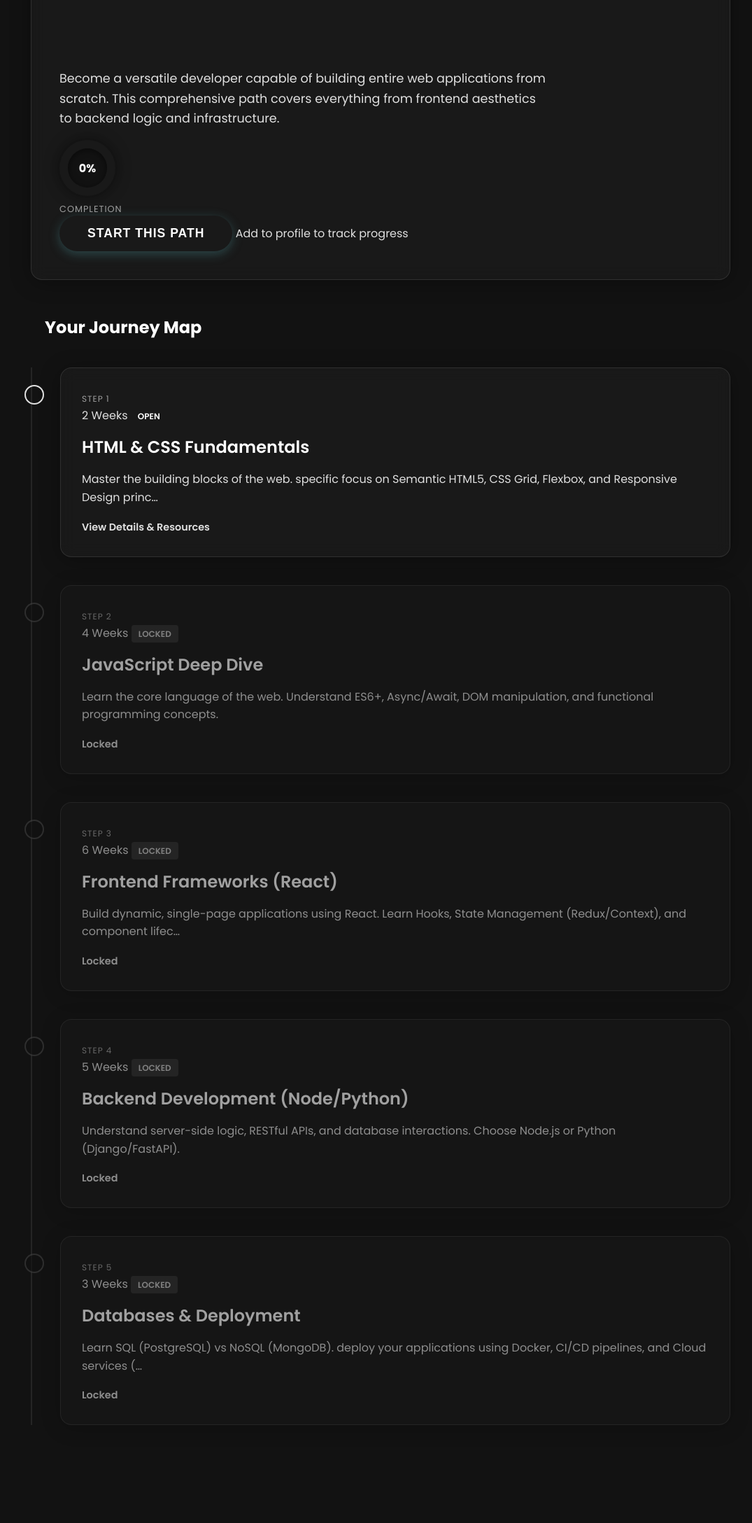
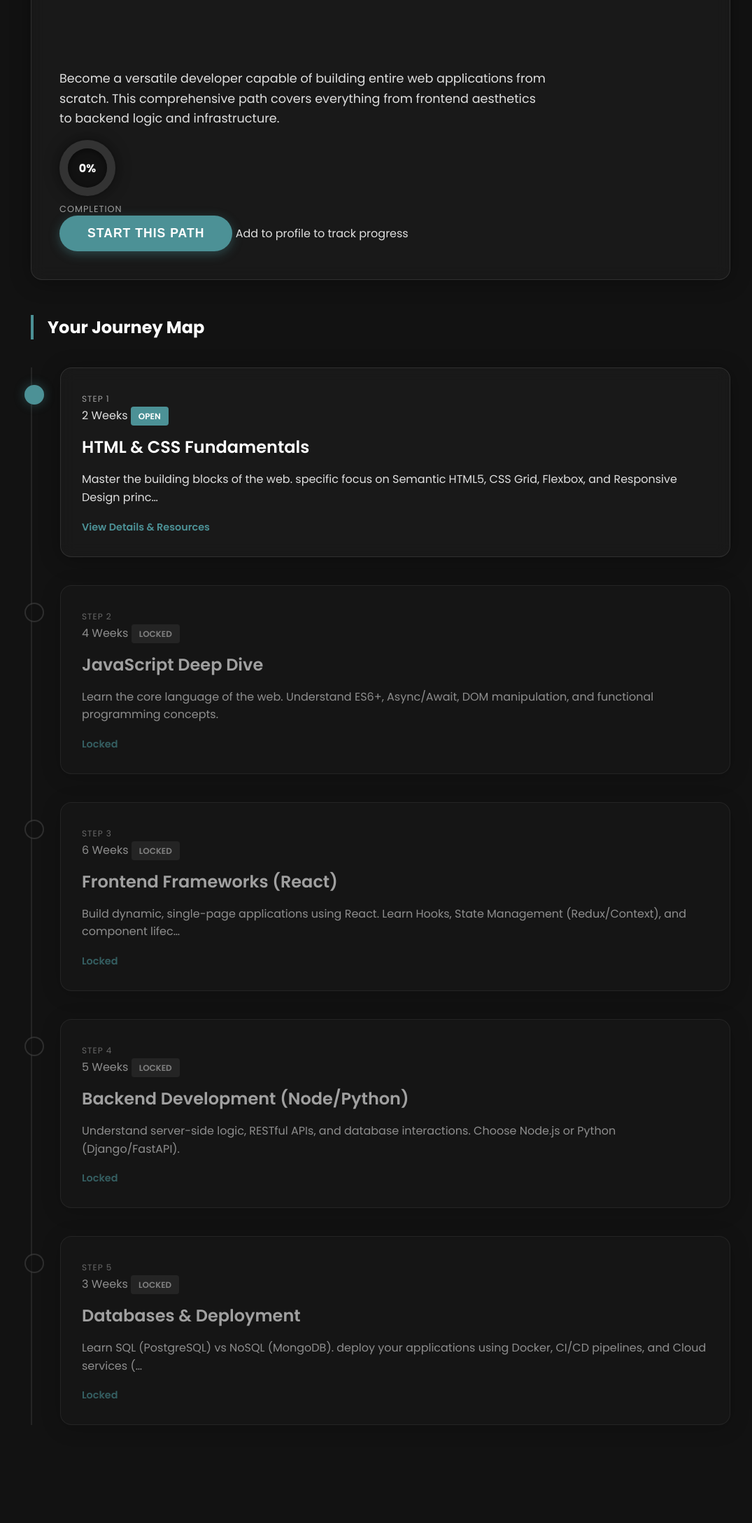
Before and after one commit to Bhaveshpatil75/LumosCareer, a Django app: page /profile/path/4/ in a window 1280 px wide. Shown: the part 212-2388 px from the top of the page at 70% size, without its empty margins (96-1171 px from the left). Run offline with Django 5.2, Linux system fonts and the light colour scheme; a user stored in the database is signed in; data comes from the database, SQL or seed files in the repository.

Commit message:
fix(ui): modify buttons & progress in paths

```diff
--- a/templates/pathfinder/view_career_path.html
+++ b/templates/pathfinder/view_career_path.html
@@ -59,7 +59,8 @@
                 <!-- Connector Dot -->
                 <div class="timeline-dot status-{{ step.status }}">
                     {% if step.status == 'completed' %}
-                        <i class="fas fa-check text-white" style="font-size: 0.7rem;"></i>
+                        <!-- Solid Green Circle for Completed -->
+                        <div style="width: 100%; height: 100%; border-radius: 50%; background: var(--color-success);"></div>
                     {% elif step.status == 'locked' %}
                         <i class="fas fa-lock text-black-50" style="font-size: 0.7rem;"></i>
                     {% endif %}
@@ -112,6 +113,11 @@
 </div>
 
 <style>
+    :root {
+        --color-success-custom: #28a745; /* Explicit Green */
+        --color-teal-custom: #4C9196;   /* Explicit Teal */
+    }
+
     .path-view-wrapper {
         max-width: 1000px;
         margin: 0 auto;
@@ -168,6 +174,7 @@
         line-height: 1.6;
     }
 
+    /* Progress Circle */
     .progress-circle {
         width: 80px;
         height: 80px;
@@ -177,6 +184,12 @@
         align-items: center;
         justify-content: center;
         box-shadow: 0 0 20px rgba(0,0,0,0.5);
+        background: #222;
+    }
+
+    .dynamic-gradient {
+        /* JS updates this, but baseline */
+        background: conic-gradient(#28a745 0%, #333 0%);
     }
 
     .inner-circle {
@@ -189,6 +202,7 @@
         justify-content: center;
         font-weight: bold;
         color: #fff;
+        z-index: 2;
     }
 
     .progress-label {
@@ -200,15 +214,15 @@
         letter-spacing: 1px;
     }
 
-    /* Start Path Button Enhanced */
+    /* START BTN - TEAL */
     .start-btn {
         padding: 15px 40px;
-        border-radius: 50px;
+        border-radius: 50px !important;
         font-weight: 700;
         font-size: 1.1rem;
-        background: linear-gradient(135deg, var(--color-primary), var(--color-secondary));
-        border: none;
-        color: white;
+        background-color: #4C9196 !important; /* Teal */
+        border: none !important;
+        color: white !important;
         box-shadow: 0 4px 15px rgba(76, 145, 150, 0.4);
         transition: transform 0.2s, box-shadow 0.2s;
         text-transform: uppercase;
@@ -217,12 +231,14 @@
     .start-btn:hover {
         transform: scale(1.05);
         box-shadow: 0 6px 20px rgba(76, 145, 150, 0.6);
+        background-color: #3A6F73 !important; /* Darker Teal */
+        color: white !important;
     }
 
     .journey-header {
         margin-bottom: 40px;
         padding-left: 20px;
-        border-left: 4px solid var(--color-primary);
+        border-left: 4px solid #4C9196;
         color: #fff;
     }
 
@@ -230,7 +246,7 @@
     .timeline {
         position: relative;
         padding-left: 40px;
-        border-left: 2px solid rgba(255, 255, 255, 0.08); /* Transparent line fixed */
+        border-left: 2px solid rgba(255, 255, 255, 0.08);
     }
 
     .timeline-item {
@@ -253,21 +269,25 @@
         justify-content: center;
         z-index: 2;
         transition: all 0.3s;
+        overflow: hidden;
     }
 
     .timeline-item:hover .timeline-dot {
-        border-color: var(--color-primary);
+        border-color: #4C9196;
         box-shadow: 0 0 10px rgba(76, 145, 150, 0.3);
     }
 
+    /* COMPLETED DOT - GREEN FILLED */
     .timeline-dot.status-completed {
-        background: var(--color-success); /* Green dot for done */
-        border-color: var(--color-success);
+        background-color: #28a745 !important;
+        border-color: #28a745 !important;
+        box-shadow: 0 0 15px rgba(40, 167, 69, 0.5) !important;
     }
 
     .timeline-dot.status-open {
-        background: var(--color-primary); /* Crimson dot for current */
-        border-color: var(--color-primary);
+        background-color: #4C9196 !important;
+        border-color: #4C9196 !important;
+        box-shadow: 0 0 15px rgba(76, 145, 150, 0.4);
     }
 
     .timeline-content {
@@ -288,16 +308,19 @@
         border-radius: 4px;
         text-transform: uppercase;
         font-weight: 600;
+        border: 1px solid transparent;
     }
 
+    /* COMPLETED TEXT - GREEN */
     .status-badge.status-completed {
-        color: #fff;
-        background: var(--color-success);
+        color: #28a745 !important;
+        background-color: rgba(40, 167, 69, 0.15) !important;
+        border-color: #28a745 !important;
     }
 
     .status-badge.status-open {
         color: #fff;
-        background: var(--color-primary);
+        background-color: #4C9196 !important;
     }
 
     .status-badge.status-locked {
@@ -325,16 +348,29 @@
     }
 
     .btn-text-primary {
-        color: var(--color-primary);
+        color: #4C9196 !important;
         font-weight: 600;
         font-size: 0.9rem;
     }
 
     .locked-step {
         opacity: 0.6;
-        pointer-events: none; /* Disable clicking locked steps */
+        pointer-events: none;
     }
 
+    /* Force all buttons to match theme: Teal background, White Text, Rounded */
+    button, .btn, .btn-primary, .btn-outline-success, .btn-secondary {
+        border-radius: 50px !important;
+        background-color: #4C9196 !important;
+        color: #ffffff !important;
+        border: none !important;
+    }
+
+    button:hover, .btn:hover, .btn-primary:hover, .btn-outline-success:hover, .btn-secondary:hover {
+        background-color: #3A6F73 !important; /* Darker Teal */
+        color: #ffffff !important;
+        box-shadow: 0 4px 12px rgba(76, 145, 150, 0.3) !important;
+    }
 </style>
 
 <script>
@@ -342,9 +378,8 @@
         const circles = document.querySelectorAll('.dynamic-gradient');
         circles.forEach(circle => {
             const progress = circle.getAttribute('data-progress');
-            // Check if progress is 100 to show full circle
-            const deg = (progress / 100) * 360;
-            circle.style.background = `conic-gradient(var(--color-primary) ${progress}%, rgba(255,255,255,0.1) 0)`;
+            // Explicit Green Hex Code
+            circle.style.background = `conic-gradient(#28a745 0% ${progress}%, #333 ${progress}% 100%)`;
         });
     });
 
@@ -378,9 +413,6 @@
         .then(response => response.json())
         .then(data => {
             if (data.success) {
-                // Redirect to profile or reload to see it as "Active" if logic allows
-                // Ideally redirect to the new user-path URL, but we don't have the new ID easily returned yet unless we update API.
-                // For now, let's redirect to profile where they can find it, or just reload.
                 window.location.href = "{% url 'profile' %}";
             } else {
                 alert("Error: " + data.error);
@@ -401,7 +433,6 @@
         .then(response => response.json())
         .then(data => {
             if (data.success) {
-                // Reload to reflect state changes (simplest for now)
                 location.reload();
             } else {
                 alert("Error: " + (data.error || "Could not update progress"));
```
Also changed, not shown: templates/pathfinder/node_detail.html (+24 -11 lines).
